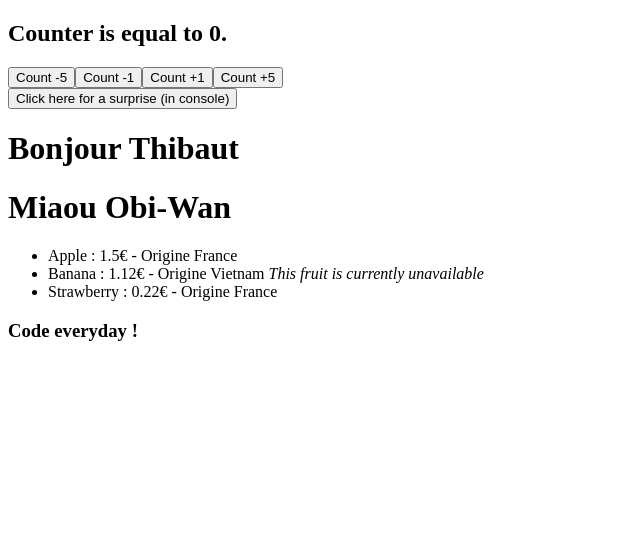
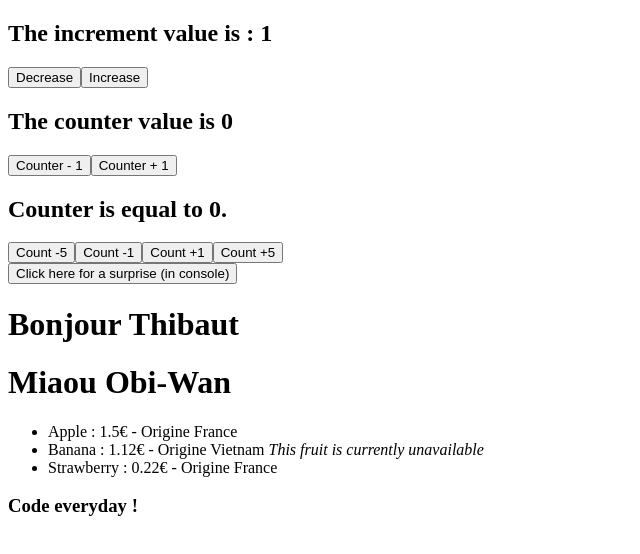
Before and after one commit to teberhart/react-tutorial, a React (Vite) app: page / in a window 1280 px wide. Shown: the top 554 px of the page, without its empty margins (0-640 px from the left). Built offline with nearby package versions, Linux system fonts and the light colour scheme.

Commit message:
tutorial 24

```diff
--- a/src/App.jsx
+++ b/src/App.jsx
@@ -3,6 +3,7 @@ import Fruits from './components/Fruits.jsx'
 import Conditional from "./components/Conditional.jsx";
 import Message from "./components/Message.jsx";
 import Counter from "./components/Counter.jsx";
+import ComplexCounter from "./components/ComplexCounter.jsx";
 
 function App() {
     const personThibaut = {
@@ -15,6 +16,7 @@ function App() {
     }
     return (
         <div className="App">
+            <ComplexCounter />
             <Counter />
             <Message />
             <Hello person={personThibaut} />
--- /dev/null
+++ b/src/components/ComplexCounter.jsx
@@ -0,0 +1,36 @@
+import {useState} from "react";
+
+export default function ComplexCounter() {
+    const [incValue, setIncValue] = useState(1);
+    const [counter, setCounter] = useState(0);
+
+    function incValueMinus() {
+        setIncValue(incValue - 1);
+    }
+    function incValuePlus() {
+        setIncValue(incValue + 1);
+    }
+
+    function counterMinus() {
+        setCounter(counter - incValue);
+    }
+
+    function counterPlus() {
+        setCounter(counter + incValue);
+    }
+
+    return (
+        <div>
+            <div>
+                <h2>The increment value is : {incValue}</h2>
+                <button onClick={incValueMinus}>Decrease</button>
+                <button onClick={incValuePlus}>Increase</button>
+            </div>
+            <div>
+                <h2>The counter value is {counter}</h2>
+                <button onClick={counterMinus}>Counter - {incValue}</button>
+                <button onClick={counterPlus}>Counter + {incValue}</button>
+            </div>
+        </div>
+    );
+}
```
